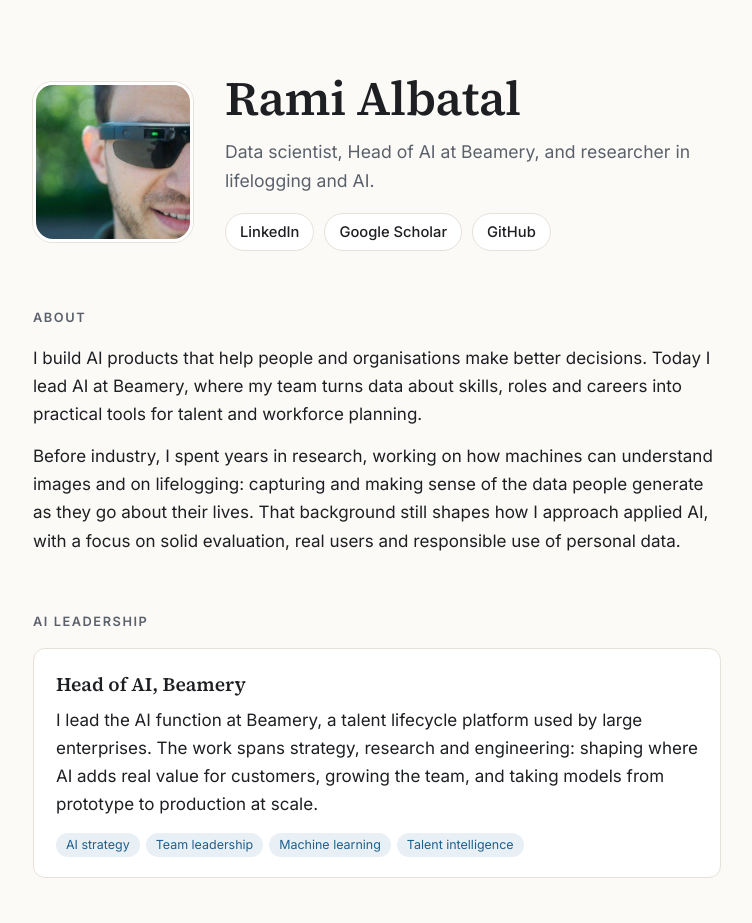
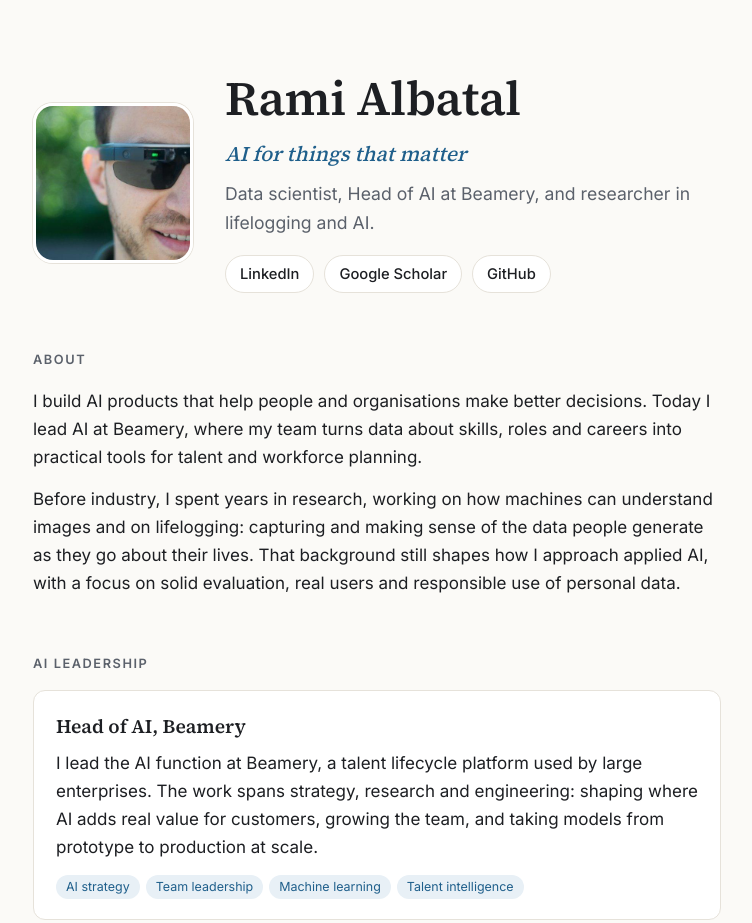
Before and after one commit to ramialbatal/ramialbatal.github.io, a plain HTML site: page index.html in a window 1280 px wide. Shown: the top 923 px of the page, without its empty margins (263-1015 px from the left). Drawn offline with Linux system fonts and the light colour scheme.

Commit message:
Add slogan: AI for things that matter
Co-Authored-By: Claude Opus 5.5 <noreply@anthropic.com>
Claude-Session: https://claude.ai/code/session_01KMf4v8suBxyLEQeq7bKUrM

```diff
--- a/index.html
+++ b/index.html
@@ -5,7 +5,7 @@
 <meta name="viewport" content="width=device-width, initial-scale=1">
 <title>Rami Albatal</title>
 <meta property="og:image" content="https://ramialbatal.github.io/images/rami.jpg">
-<meta name="description" content="Rami Albatal: data scientist, Head of AI at Beamery, and researcher in lifelogging and AI.">
+<meta name="description" content="Rami Albatal. AI for things that matter. Data scientist, Head of AI at Beamery, and researcher in lifelogging and AI.">
 <link rel="preconnect" href="https://fonts.googleapis.com">
 <link rel="preconnect" href="https://fonts.gstatic.com" crossorigin>
 <link href="https://fonts.googleapis.com/css2?family=Inter:wght@400;500;600&family=Source+Serif+4:opsz,wght@8..60,500;8..60,600&display=swap" rel="stylesheet">
@@ -72,6 +72,13 @@
     margin: 0 0 12px;
     letter-spacing: -0.01em;
   }
+  .slogan {
+    font-family: "Source Serif 4", Georgia, serif;
+    font-style: italic;
+    font-size: 1.3rem;
+    color: var(--accent);
+    margin: 0 0 8px;
+  }
   .role { color: var(--muted); font-size: 1.1rem; margin: 0 0 18px; }
   .links { display: flex; flex-wrap: wrap; gap: 10px; padding: 0; margin: 0; list-style: none; }
   .links a {
@@ -133,6 +140,7 @@
     <img class="photo" src="images/rami.jpg" alt="Rami Albatal wearing Google Glass" width="160" height="160">
     <div class="intro">
     <h1>Rami Albatal</h1>
+    <p class="slogan">AI for things that matter</p>
     <p class="role">Data scientist, Head of AI at Beamery, and researcher in lifelogging and AI.</p>
     <ul class="links">
       <li><a href="https://www.linkedin.com/in/ramialbatal">LinkedIn</a></li>
```
